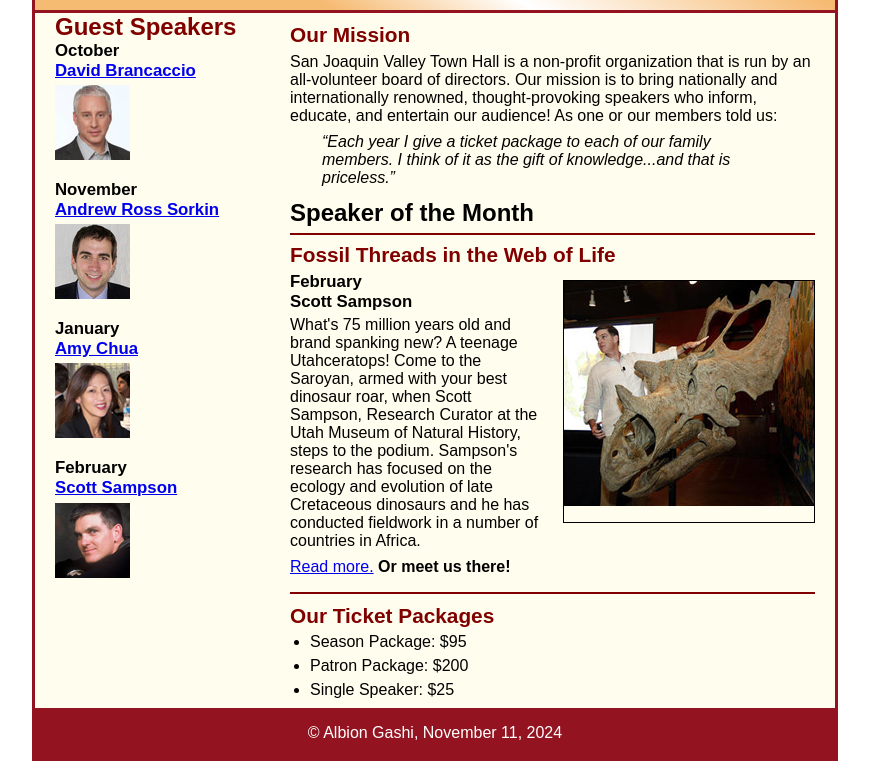
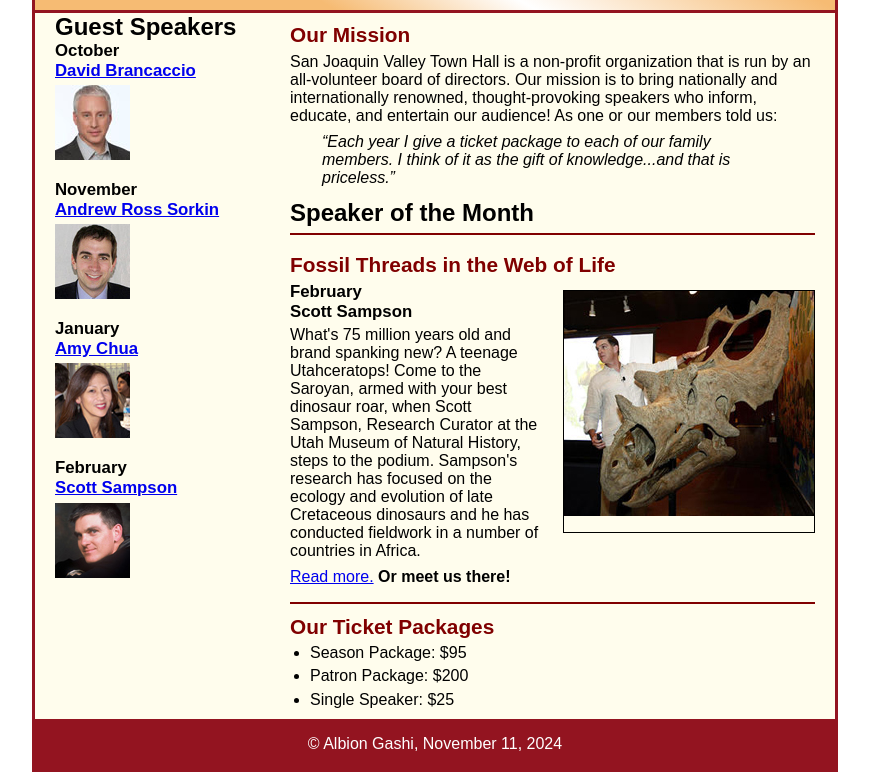
Before and after one commit to ag2654/A08, a plain HTML site: page index.html in a window 1280 px wide. Shown: the part 110-882 px from the top of the page, without its empty margins (205-1074 px from the left). Drawn offline with Linux system fonts and the light colour scheme.

Commit message:
fixed style errors

```diff
--- a/index.html
+++ b/index.html
@@ -46,7 +46,7 @@
 		</section>
 
 		<aside>
-			<h1>Guest Speakers</h1>
+			<h2>Guest Speakers</h2>
 			<h3>October<br><a href="speakers/brancaccio.html">David Brancaccio</a></h3>
 			<img src="images/brancaccio75.jpg" alt="David Brancaccio photo">
 			<h3>November<br><a href="speakers/sorkin.html">Andrew Ross Sorkin</a></h3>
--- a/styles/main.css
+++ b/styles/main.css
@@ -64,6 +64,7 @@
 	font-size: 130%;
 	padding: .5em 0 .25em 0;
 }
+
 section h3 {
 	font-size: 105%;
 	padding-bottom: .25em;
@@ -117,10 +118,10 @@
 	color: #800000;
 }
 
-aside h2 {
-	color: #800000;
-	font-size: 130%;
-	padding: .5em 0 .25em 0;
+section h2 {
+    color: #800000;
+    font-size: 130%;
+    padding: .5em 0 .25em 0;
 }
 
 aside h3 {
```
